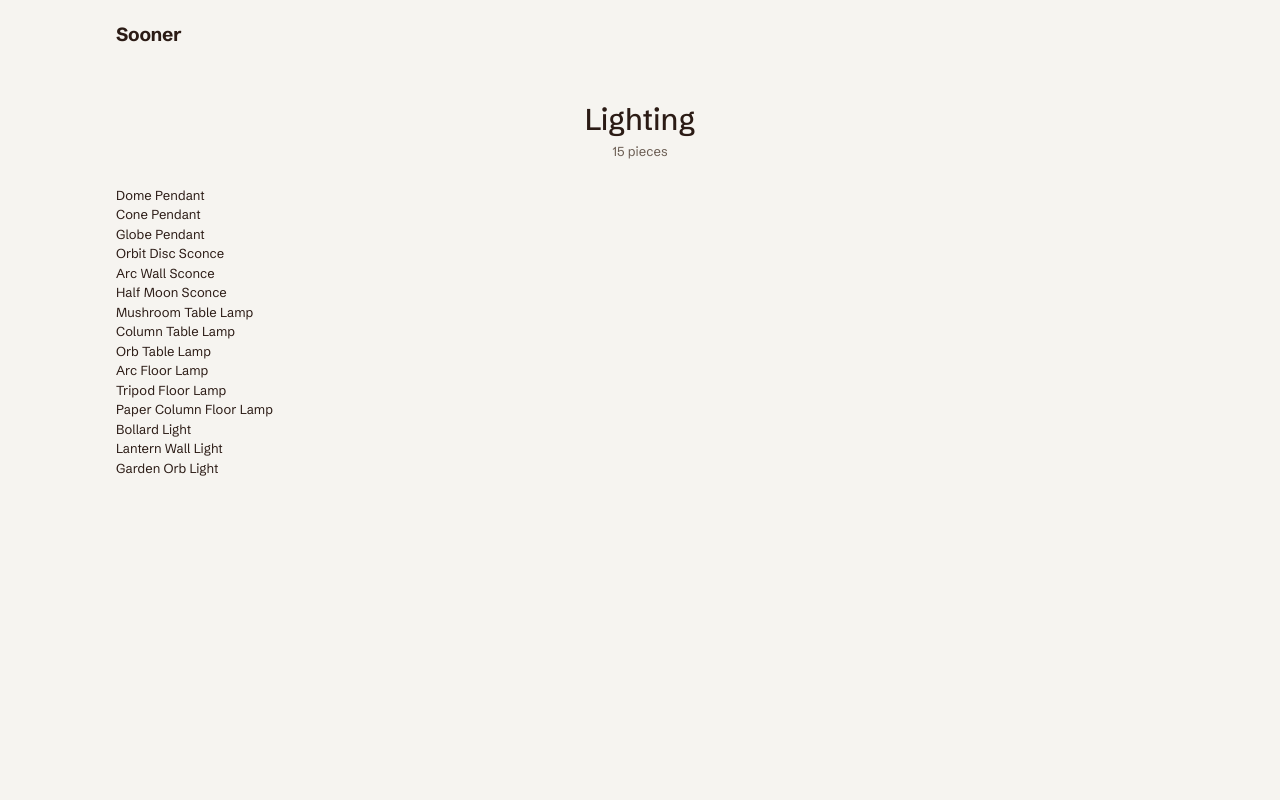
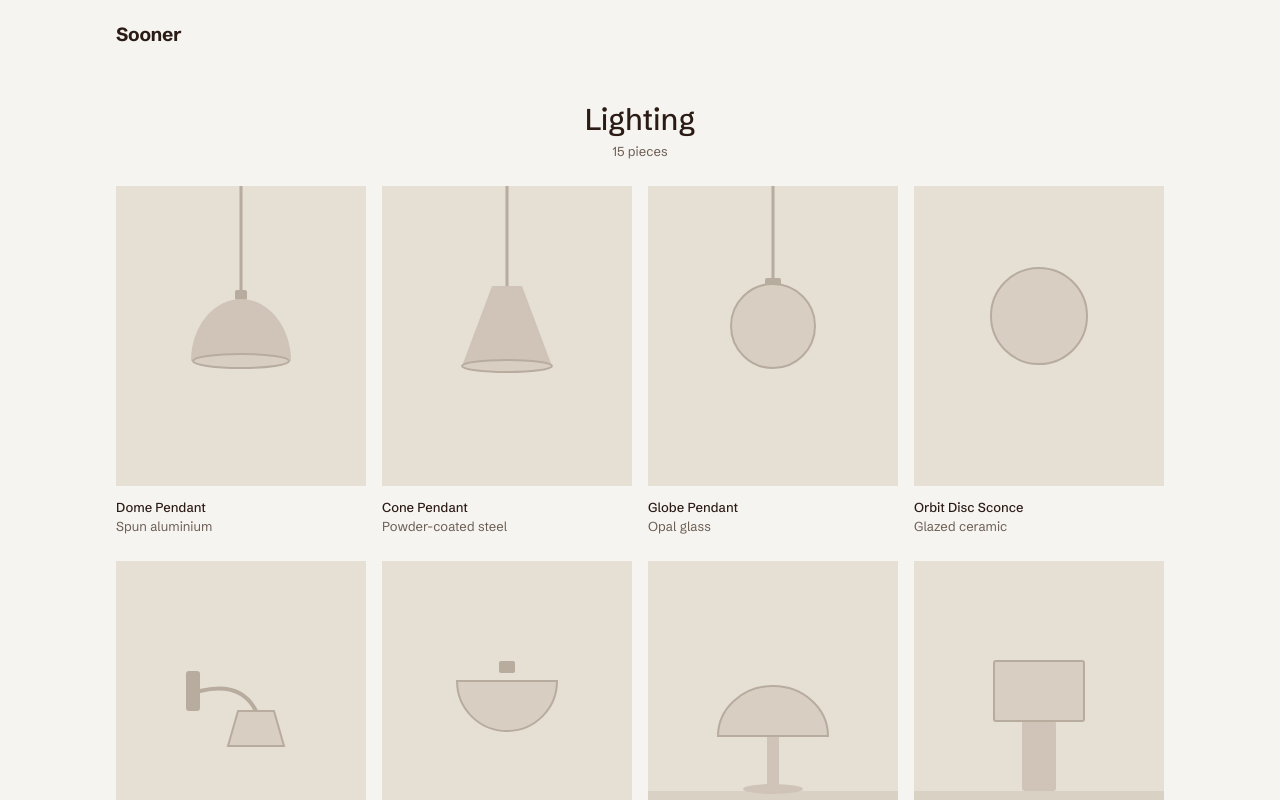
Before and after one commit to iJoyRide/sooner_studios, a Next.js app: page /lighting in a window 1280 px wide. Shown: the top 800 px of the page. Built offline with nearby package versions, Linux system fonts and the light colour scheme.

Commit message:
PER-8: ProductCard with stacked off/on images and ProductGrid

```diff
--- a/app/[department]/[category]/page.tsx
+++ b/app/[department]/[category]/page.tsx
@@ -1,4 +1,5 @@
 import PageTitle from "@/components/PageTitle";
+import ProductGrid from "@/components/ProductGrid";
 import { departments } from "@/lib/categories";
 import { getByCategory } from "@/lib/products";
 import { notFound } from "next/navigation";
@@ -37,12 +38,7 @@ export default async function CategoryPage(props: PageProps<"/[department]/[cate
     return (
         <main>
             <PageTitle title={matchingCategory.label} count={products.length} />
-            <ul className="content-column">
-                {products.map((product) => (
-                    <li key={product.slug}>{product.name}</li>
-                ))}
-            </ul>
+            <ProductGrid products={products} />
         </main>
     );
-
 }
--- a/app/[department]/page.tsx
+++ b/app/[department]/page.tsx
@@ -1,4 +1,5 @@
 import PageTitle from "@/components/PageTitle";
+import ProductGrid from "@/components/ProductGrid";
 import { departments } from "@/lib/categories";
 import { getByDepartment } from "@/lib/products";
 import { notFound } from "next/navigation";
@@ -25,11 +26,7 @@ export default async function DepartmentPage(props: PageProps<"/[department]">)
     return (
         <main>
             <PageTitle title={matchingDepartment.label} count={products.length} />
-            <ul className="content-column">
-                {products.map((product) => (
-                    <li key={product.slug}>{product.name}</li>
-                ))}
-            </ul>
+            <ProductGrid products={products} />
         </main>
     );
 }
--- a/app/globals.css
+++ b/app/globals.css
@@ -84,3 +84,13 @@ body * {
   margin-inline: auto;
   padding-inline: 16px;
 }
+
+/* Lamp-on photo: hidden by day, fades in when the light is on */
+.lamp-on {
+  opacity: 0;
+  transition: opacity var(--mood-duration) ease;
+}
+
+html[data-light="on"] .lamp-on {
+  opacity: 1;
+}
--- /dev/null
+++ b/components/ProductCard.tsx
@@ -0,0 +1,30 @@
+import Image from "next/image";
+import type { Product } from "@/lib/products";
+
+type ProductCardProps = {
+  product: Product;
+};
+
+export default function ProductCard({ product }: ProductCardProps) {
+  return (
+    <li>
+      <div className="relative aspect-5/6 overflow-hidden bg-tile">
+        <Image
+          src={product.images.off}
+          alt={product.name}
+          fill
+          sizes="(min-width: 1024px) 250px, 50vw"
+        />
+        <Image
+          src={product.images.on}
+          alt=""
+          fill
+          sizes="(min-width: 1024px) 250px, 50vw"
+          className="lamp-on"
+        />
+      </div>
+      <h2 className="mt-3 font-medium">{product.name}</h2>
+      <p className="text-muted">{product.material}</p>
+    </li>
+  );
+}
--- /dev/null
+++ b/components/ProductGrid.tsx
@@ -0,0 +1,16 @@
+import ProductCard from "@/components/ProductCard";
+import type { Product } from "@/lib/products";
+
+type ProductGridProps = {
+  products: Product[];
+};
+
+export default function ProductGrid({ products }: ProductGridProps) {
+  return (
+    <ul className="content-column grid grid-cols-2 gap-x-4 gap-y-6 pb-16 lg:grid-cols-4">
+      {products.map((product) => (
+        <ProductCard key={product.slug} product={product} />
+      ))}
+    </ul>
+  );
+}
```
